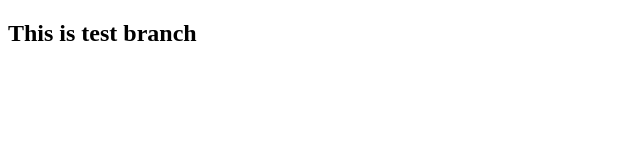
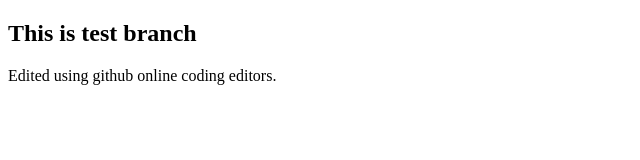
Before and after one commit to HasnaA10/GitHub_Test, a plain HTML site: page index.html in a window 1280 px wide. Shown: the whole page, without its empty margins (0-640 px from the left). Drawn offline with Linux system fonts and the light colour scheme.

Commit message:
Update index.html

```diff
--- a/index.html
+++ b/index.html
@@ -7,5 +7,7 @@
 </head>
 <body>
     <h2>This is test branch</h2>
+
+    <p>Edited using github online coding editors.</p>
 </body>
 </html>
```
